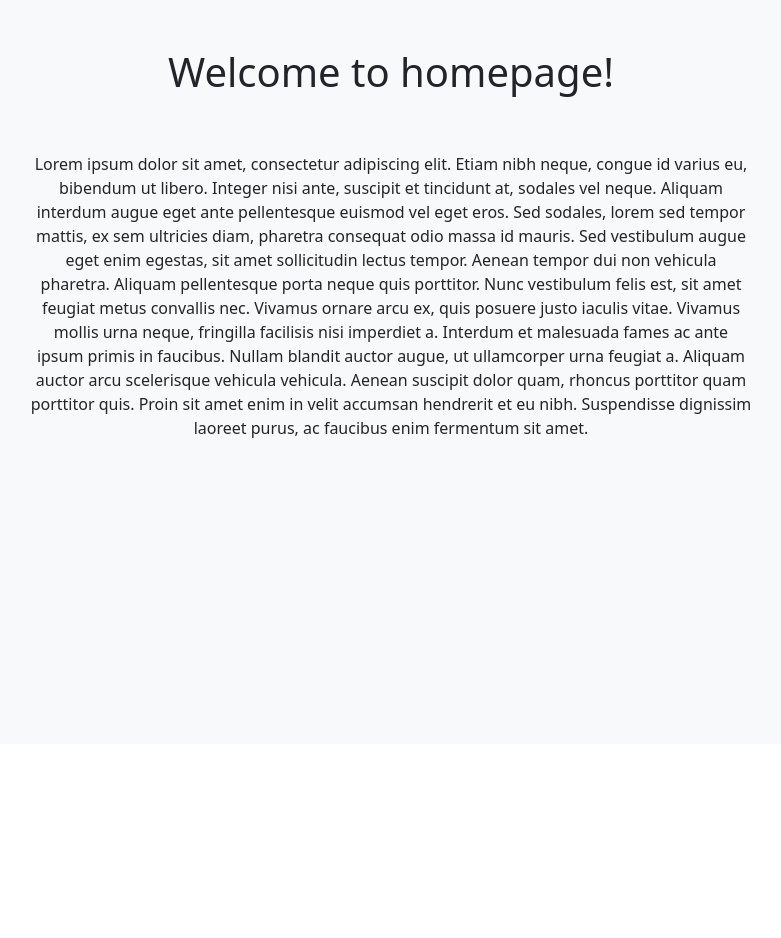
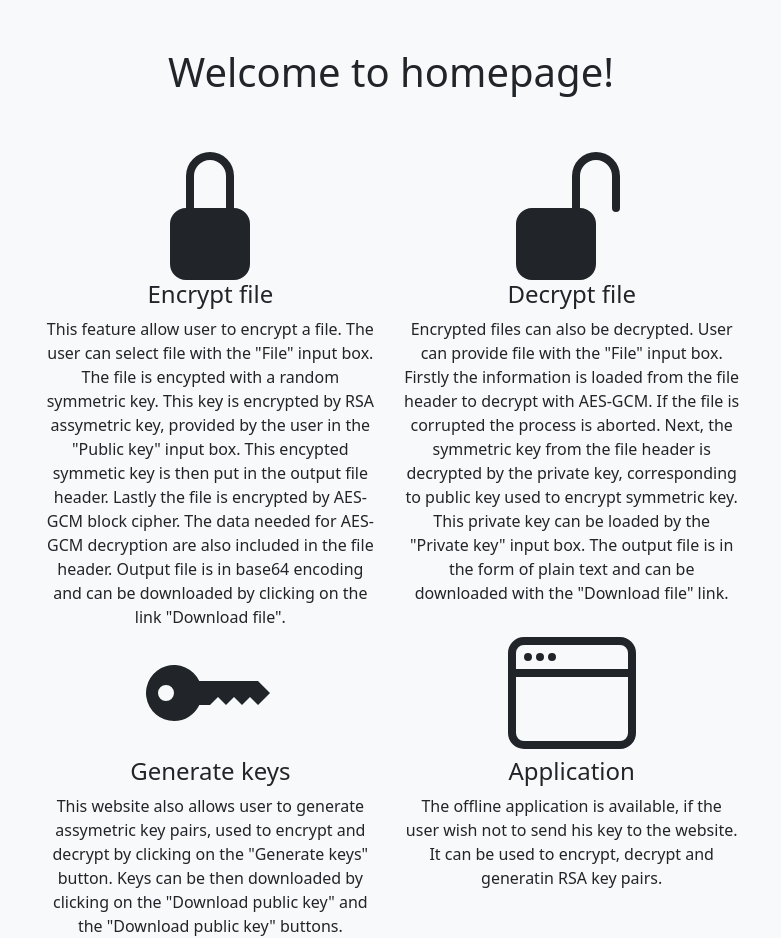
Before and after one commit to xmahely/klobasa-s-horcicou, a Flask app: page / in a window 1280 px wide. Shown: the part 56-994 px from the top of the page, without its empty margins (249-1030 px from the left). Before the commit the page ends 494 px from the top, so only its background shows below. Run offline with Flask 2, Linux system fonts and the light colour scheme.

Commit message:
4 features info

```diff
--- a/templates/index.html
+++ b/templates/index.html
@@ -8,7 +8,72 @@
                     <h1> Welcome to homepage!</h1>
                 </div>
                 <div>
-                    <p>Lorem ipsum dolor sit amet, consectetur adipiscing elit. Etiam nibh neque, congue id varius eu, bibendum ut libero. Integer nisi ante, suscipit et tincidunt at, sodales vel neque. Aliquam interdum augue eget ante pellentesque euismod vel eget eros. Sed sodales, lorem sed tempor mattis, ex sem ultricies diam, pharetra consequat odio massa id mauris. Sed vestibulum augue eget enim egestas, sit amet sollicitudin lectus tempor. Aenean tempor dui non vehicula pharetra. Aliquam pellentesque porta neque quis porttitor. Nunc vestibulum felis est, sit amet feugiat metus convallis nec. Vivamus ornare arcu ex, quis posuere justo iaculis vitae. Vivamus mollis urna neque, fringilla facilisis nisi imperdiet a. Interdum et malesuada fames ac ante ipsum primis in faucibus. Nullam blandit auctor augue, ut ullamcorper urna feugiat a. Aliquam auctor arcu scelerisque vehicula vehicula. Aenean suscipit dolor quam, rhoncus porttitor quam porttitor quis. Proin sit amet enim in velit accumsan hendrerit et eu nibh. Suspendisse dignissim laoreet purus, ac faucibus enim fermentum sit amet.</p>
+                    <div class="container">
+                        <div class="row">
+                            <div class="col-md-6">
+                                <div class="media">
+                                    <div class="media-left">
+                                        <a class="nav-link" href="/encrypt">
+                                            <svg xmlns="http://www.w3.org/2000/svg" width="128" height="128" fill="currentColor" class="bi bi-key-fill" viewBox="0 0 16 16">
+                                                <path d="M8 1a2 2 0 0 1 2 2v4H6V3a2 2 0 0 1 2-2zm3 6V3a3 3 0 0 0-6 0v4a2 2 0 0 0-2 2v5a2 2 0 0 0 2 2h6a2 2 0 0 0 2-2V9a2 2 0 0 0-2-2z"/>                                          </svg>                                    </a>
+                                      </div>
+                                  <div class="media-body">
+                                    <h4 class="media-heading">Encrypt file</h4>
+                                    This feature allow user to encrypt a file. The user can select file with the "File" input box. The file is encypted with a random symmetric key. This key is encrypted by RSA assymetric key, provided by the user in the "Public key" input box.
+                                    This encypted symmetic key is then put in the output file header.
+                                    Lastly the file is encrypted by AES-GCM block cipher. The data needed for AES-GCM decryption are also included in the file header.
+                                    Output file is in base64 encoding and can be downloaded by clicking on the link "Download file".
+                                </div>
+                                </div>
+                            </div>
+                            <div class="col-md-6">
+                                <div class="media">
+                                  <div class="media-left">
+                                    <a class="nav-link" href="/decrypt">
+                                        <svg xmlns="http://www.w3.org/2000/svg" width="128" height="128" fill="currentColor" class="bi bi-key-fill" viewBox="0 0 16 16">
+                                            <path d="M11 1a2 2 0 0 0-2 2v4a2 2 0 0 1 2 2v5a2 2 0 0 1-2 2H3a2 2 0 0 1-2-2V9a2 2 0 0 1 2-2h5V3a3 3 0 0 1 6 0v4a.5.5 0 0 1-1 0V3a2 2 0 0 0-2-2z"  />
+                                        </svg>                                    </a>
+                                  </div>
+                                  <div class="media-body">
+                                    <h4 class="media-heading">Decrypt file</h4>
+                                    Encrypted files can also be decrypted. User can provide file with the "File" input box. Firstly the information is loaded from the file header to decrypt with AES-GCM.
+                                    If the file is corrupted the process is aborted. Next, the symmetric key from the file header is decrypted by the private key, corresponding to
+                                    public key used to encrypt symmetric key. This private key can be loaded by the "Private key" input box. The output file is in the form of plain text and can be downloaded with the "Download file" link.
+                                  </div>
+                                </div>
+                            </div>
+                            <div class="col-md-6">
+                                <div class="media">
+                                  <div class="media-left">
+                                    <a class="nav-link" href="/generate">
+                                        <svg xmlns="http://www.w3.org/2000/svg" width="128" height="128" fill="currentColor" class="bi bi-key-fill" viewBox="0 0 16 16">
+                                            <path d="M3.5 11.5a3.5 3.5 0 1 1 3.163-5H14L15.5 8 14 9.5l-1-1-1 1-1-1-1 1-1-1-1 1H6.663a3.5 3.5 0 0 1-3.163 2zM2.5 9a1 1 0 1 0 0-2 1 1 0 0 0 0 2z"/>
+                                          </svg>                                    </a>
+                                  </div>
+                                  <div class="media-body">
+                                    <h4 class="media-heading">Generate keys</h4>
+                                    This website also allows user to generate assymetric key pairs, used to encrypt and decrypt by clicking on the "Generate keys" button.
+                                    Keys can be then downloaded by clicking on the "Download public key" and the "Download public key" buttons.
+                                  </div>
+                                </div>
+                            </div>
+                            <div class="col-md-6">
+                                <div class="media">
+                                  <div class="media-left">
+                                    <a class="nav-link" href="#">
+                                        <svg xmlns="http://www.w3.org/2000/svg" width="128" height="128" fill="currentColor" class="bi bi-window" viewBox="0 0 16 16">
+                                            <path d="M2.5 4a.5.5 0 1 0 0-1 .5.5 0 0 0 0 1zm2-.5a.5.5 0 1 1-1 0 .5.5 0 0 1 1 0zm1 .5a.5.5 0 1 0 0-1 .5.5 0 0 0 0 1z"/>
+                                            <path d="M2 1a2 2 0 0 0-2 2v10a2 2 0 0 0 2 2h12a2 2 0 0 0 2-2V3a2 2 0 0 0-2-2H2zm13 2v2H1V3a1 1 0 0 1 1-1h12a1 1 0 0 1 1 1zM2 14a1 1 0 0 1-1-1V6h14v7a1 1 0 0 1-1 1H2z"/>
+                                          </svg>                                  </a>
+                                  </div>
+                                  <div class="media-body">
+                                    <h4 class="media-heading">Application</h4>
+                                    The offline application is available, if the user wish not to send his key to the website. It can be used to encrypt, decrypt and generatin RSA key pairs.
+                                </div>
+                                </div>
+                            </div>
+                        </div>
+                    </div>
                 </div>
             </div>
         </div>
```
Also changed, not shown: 1 other file.
